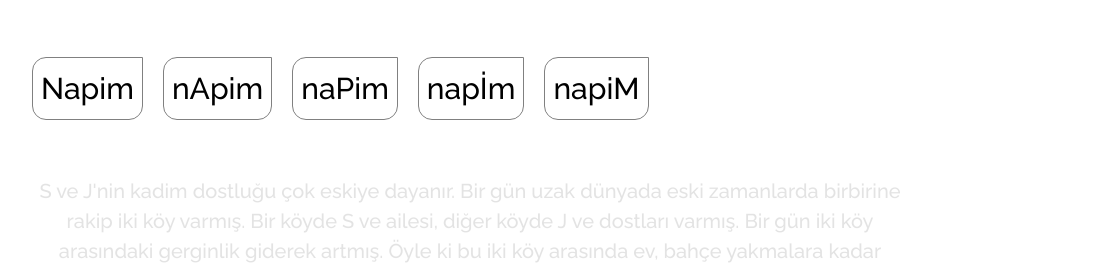
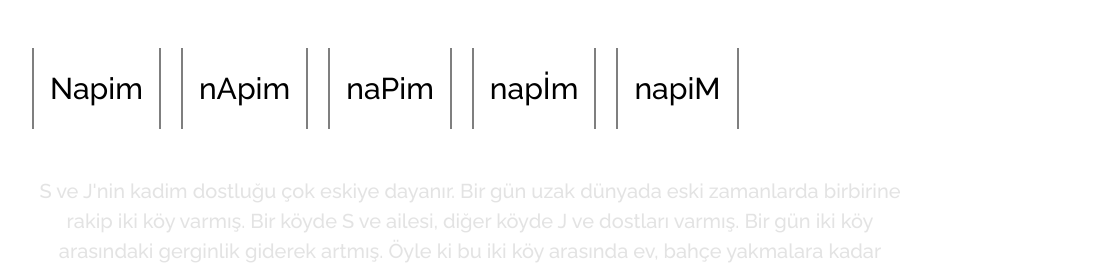
Before and after one commit to napim2021/napim2021.github.io, a plain HTML site: page index.html in a window 1280 px wide. Shown: the top 268 px of the page, 170-1280 px from the left. Drawn offline with nearby package versions, Linux system fonts and the light colour scheme.

Commit message:
Update index.html

```diff
--- a/index.html
+++ b/index.html
@@ -12,12 +12,8 @@
   .nav-item{
     margin-left: 20px;
     color: white;
-    border-top-left-radius: 14px;
-    border-bottom-right-radius: 14px;
-    border-bottom-left-radius: 14px;
     font-size: 30px;
     font-family: Raleway;
-    border: 1px solid grey;
   }
   .nav-link{
     color: black;
@@ -175,6 +171,46 @@
           background-color: rgba(0,0,0,1);
           box-shadow: 0 0 16px #fff;
         }
+
+	.nav-item
+	{
+	    color: #000;
+	    padding: 10px 10px;
+	    position: relative;
+	    z-index: 0;
+	    cursor: pointer;
+	}
+
+	/* Border from Y to X  */
+	.nav-link:before, .nav-link:after
+	{
+	    position: absolute;
+	    opacity: 0.5;
+	    height: 100%;
+	    width: 2px;
+	    content: '';
+	    background: #000;
+	    transition: all 0.3s;
+	}
+
+	.nav-link:before
+	{
+	    left: 0px;
+	    top: 0px;
+	}
+
+	.nav-link:after
+	{
+	    right: 0px;
+	    bottom: 0px;
+	}
+
+	.nav-link:hover:before, .nav-link:hover:after
+	{
+	    opacity: 1;
+	    height: 2px;
+	    width: 100%;
+	}
   </style>
 
   <body>
```
